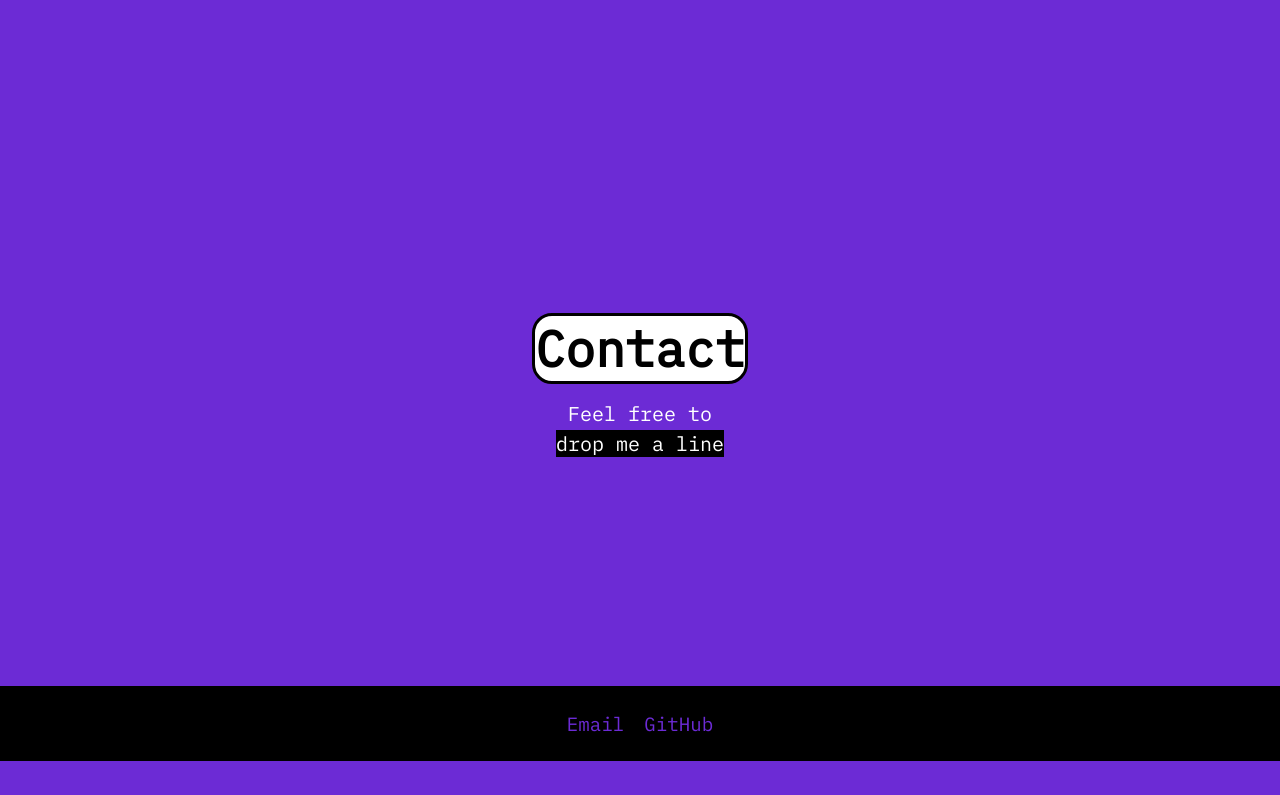
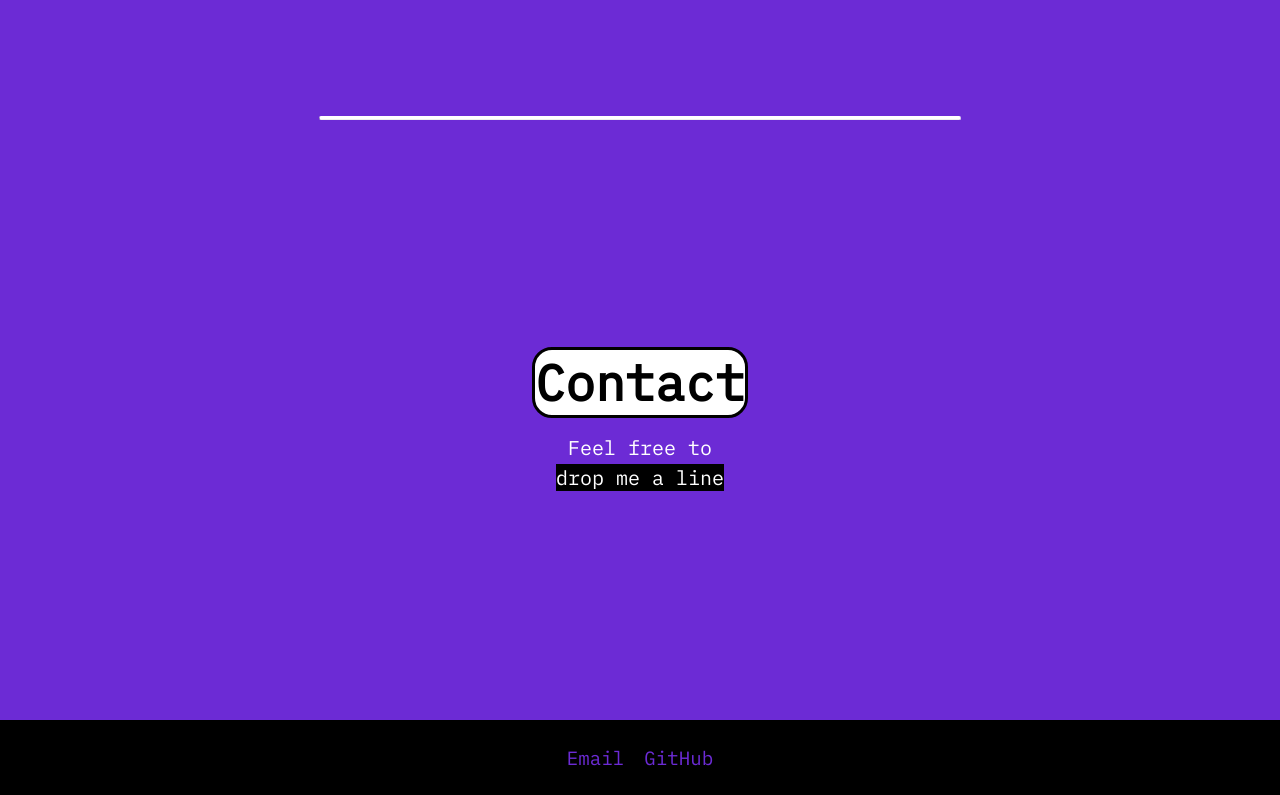
Before and after one commit to thwilson3/rithm-first-site, a plain HTML site: page index.html in a window 1280 px wide. Shown: the part 1569-2364 px from the top of the page. Before the commit the page ends 2330 px from the top, so only its background shows below. Drawn offline with Linux system fonts and the light colour scheme.

Commit message:
add divider

```diff
--- a/css/style.css
+++ b/css/style.css
@@ -20,11 +20,6 @@ a:hover{
     border-radius: 10px;
 }
 
-/* header {
-    display: flex;
-    justify-content: center;
-    align-items: center;
-} */
 
 header {
     width: 100%;
@@ -126,6 +121,13 @@ ul {
     margin-bottom: 10px;
 }
 
+.divider {
+    width: 80vh;
+    border-top: 3px solid rgb(255, 255, 255);
+    border-radius: 5px;
+    margin-top: 30px;
+}
+
 .contact {
     display: flex;
     justify-content: center;
--- a/index.html
+++ b/index.html
@@ -35,6 +35,7 @@
     <img src="/css/IMG_1232.JPG">
     <p>I'm a former touring musician and fashion designer interested in expanding my creative skill set through coding. I've spent the majority of my working life in the music industry working as both a touring musician and tour manager. In recent years, I created my own fashion label, teaching myself how to design, manufacture, style, and develop my own unique garments.</p>
   </div>
+  <hr class="divider">
   <div class ="contact" id="contact">
     <h1>Contact</h1>
     <p>Feel free to <br><a href="https://github.com/thwilson3" id="button">drop me a line</a></p>
```
